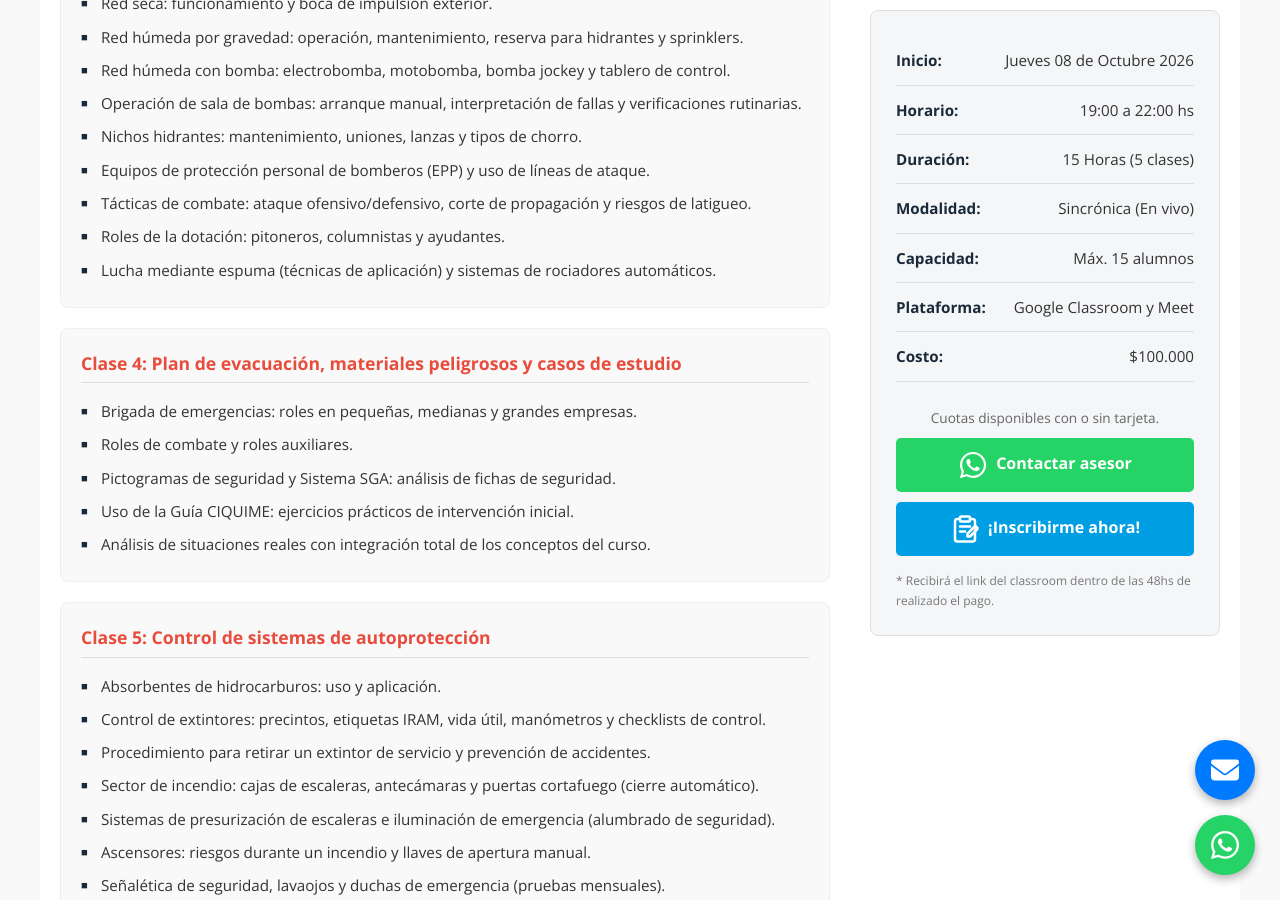
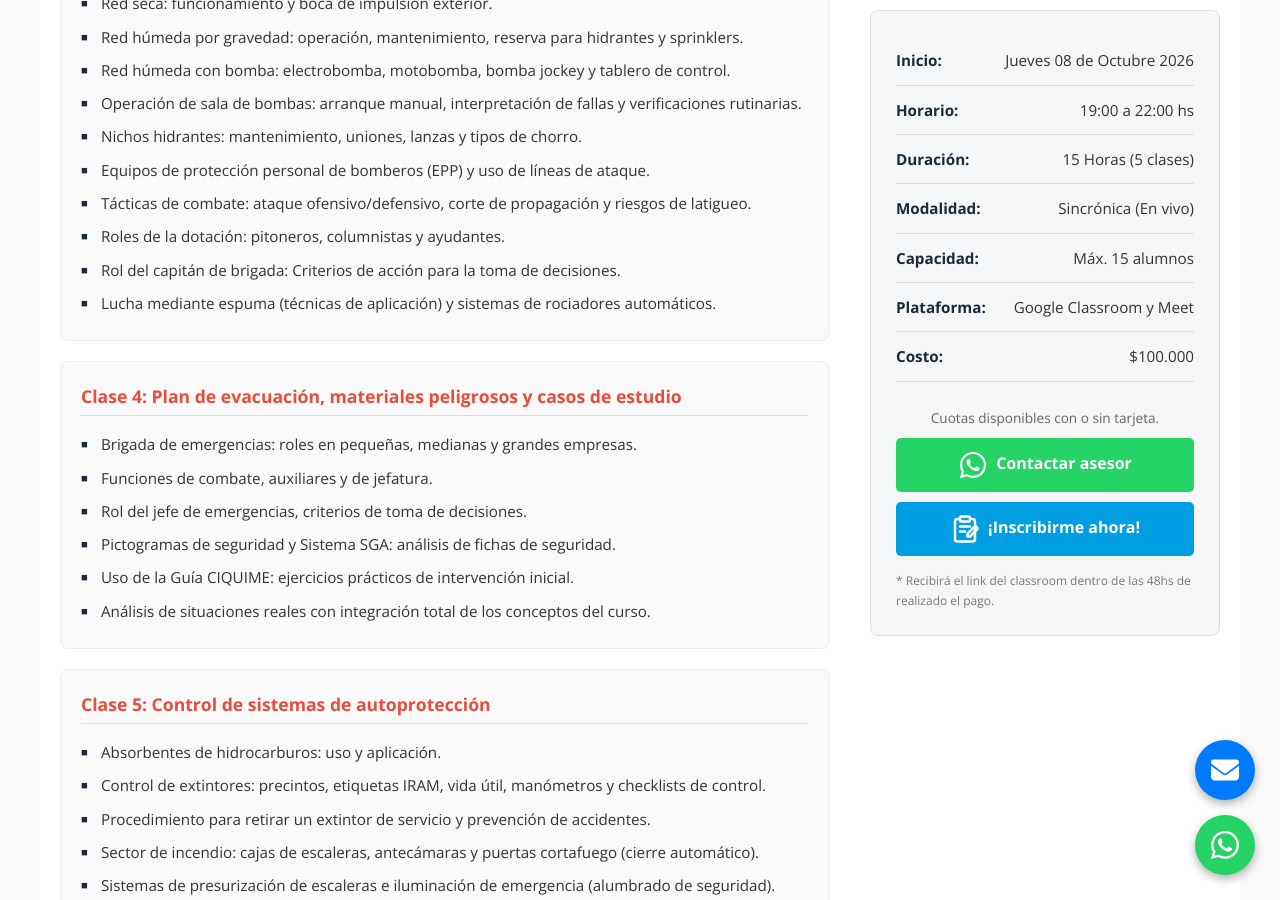
Before and after one commit to martov1/EDSI-nuevo-sitio, a Jekyll site: the page built from Particulares/Supervisor-y-brigadista/Supervisor-y-brigadista.html, in a window 1280 px wide and 900 px high, scrolled down 3270 px. Built offline with Jekyll 4.4.1, drawn with Linux system fonts in a browser that asks for light colours.

Commit message:
mejoras de textos

```diff
--- a/Particulares/Supervisor-y-brigadista/Supervisor-y-brigadista.html
+++ b/Particulares/Supervisor-y-brigadista/Supervisor-y-brigadista.html
@@ -124,6 +124,7 @@ redirect_from:
                             <li>Equipos de protección personal de bomberos (EPP) y uso de líneas de ataque.</li>
                             <li>Tácticas de combate: ataque ofensivo/defensivo, corte de propagación y riesgos de latigueo.</li>
                             <li>Roles de la dotación: pitoneros, columnistas y ayudantes.</li>
+                            <li>Rol del capitán de brigada: Criterios de acción para la toma de decisiones.</li>
                             <li>Lucha mediante espuma (técnicas de aplicación) y sistemas de rociadores automáticos.</li>
                         </ul>
                     </div>
@@ -134,7 +135,8 @@ redirect_from:
                         <h4>Clase 4: Plan de evacuación, materiales peligrosos y casos de estudio</h4>
                         <ul>
                             <li>Brigada de emergencias: roles en pequeñas, medianas y grandes empresas.</li>
-                            <li>Roles de combate y roles auxiliares.</li>
+                            <li>Funciones de combate, auxiliares y de jefatura.</li>
+                            <li>Rol del jefe de emergencias, criterios de toma de decisiones.</li>
                             <li>Pictogramas de seguridad y Sistema SGA: análisis de fichas de seguridad.</li>
                             <li>Uso de la Guía CIQUIME: ejercicios prácticos de intervención inicial.</li>
                             <li>Análisis de situaciones reales con integración total de los conceptos del curso.</li>
```
